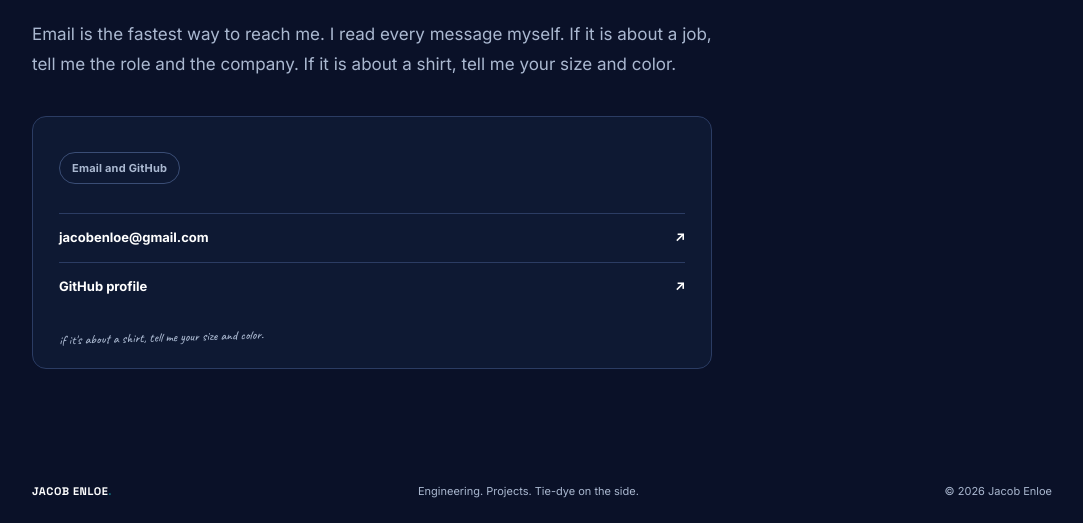
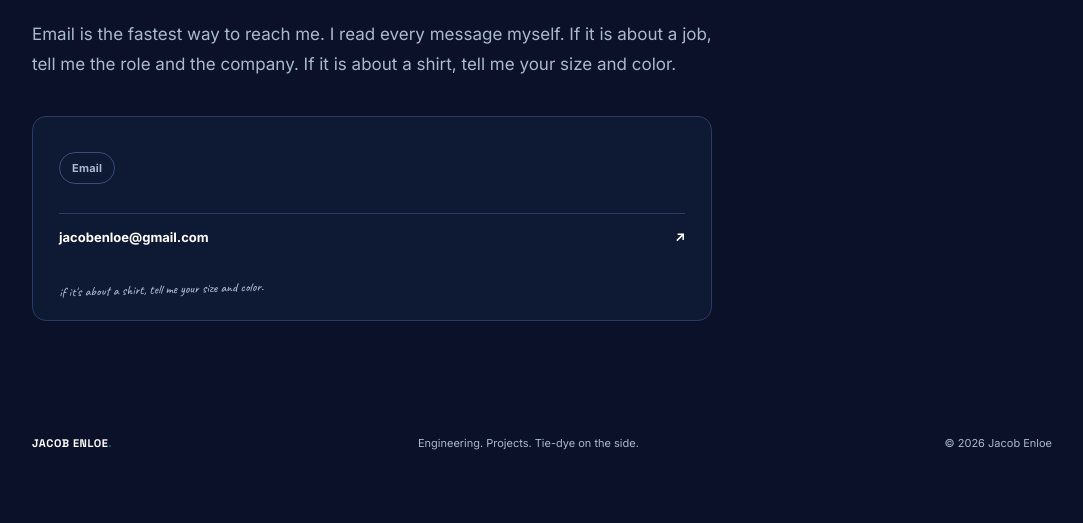
Before and after one commit to jacobenloe/jenloe-portfolio, a plain HTML site: page contact.html in a window 1280 px wide. Shown: the part 278-801 px from the top of the page, without its empty margins (98-1181 px from the left). Drawn offline with Linux system fonts and the light colour scheme.

Commit message:
Remove GitHub profile link from contact page

```diff
--- a/contact.html
+++ b/contact.html
@@ -12,7 +12,7 @@
 <header class="site-header"><a class="wordmark" href="index.html">JACOB ENLOE<span>.</span></a><nav aria-label="Main navigation"><a href="index.html">Overview</a><a href="projects.html">Projects</a><a href="resume.html">Resume</a><a href="shop.html">Shop</a><a class="active" href="contact.html">Contact</a></nav></header>
 <main>
   <section class="page-hero contact-hero"><p class="kicker">Contact</p><h1>Say hello.</h1><svg class="squiggle" viewBox="0 0 220 14" aria-hidden="true"><path d="M4 8 C 30 2, 55 13, 80 7 S 130 2, 155 8 S 200 12, 216 6" fill="none" stroke="#ffd166" stroke-width="3" stroke-linecap="round"/></svg><p class="hero-copy">Email is the fastest way to reach me. I read every message myself. If it is about a job, tell me the role and the company. If it is about a shirt, tell me your size and color.</p>
-    <div class="contact-panel"><p class="mission-patch">Email and GitHub</p><a class="contact-link" href="mailto:jacobenloe@gmail.com">jacobenloe@gmail.com <span aria-hidden="true">↗</span></a><a class="contact-link" href="https://github.com/jacobenloe" target="_blank" rel="noreferrer">GitHub profile <span aria-hidden="true">↗</span></a><p class="hand-note">if it's about a shirt, tell me your size and color.</p></div>
+    <div class="contact-panel"><p class="mission-patch">Email</p><a class="contact-link" href="mailto:jacobenloe@gmail.com">jacobenloe@gmail.com <span aria-hidden="true">↗</span></a><p class="hand-note">if it's about a shirt, tell me your size and color.</p></div>
   </section>
 </main>
 <footer class="site-footer"><a class="wordmark" href="index.html">JACOB ENLOE<span>.</span></a><span>Engineering. Projects. Tie-dye on the side.</span><span>© <span id="year"></span> Jacob Enloe</span></footer><script src="script.js"></script>
```
